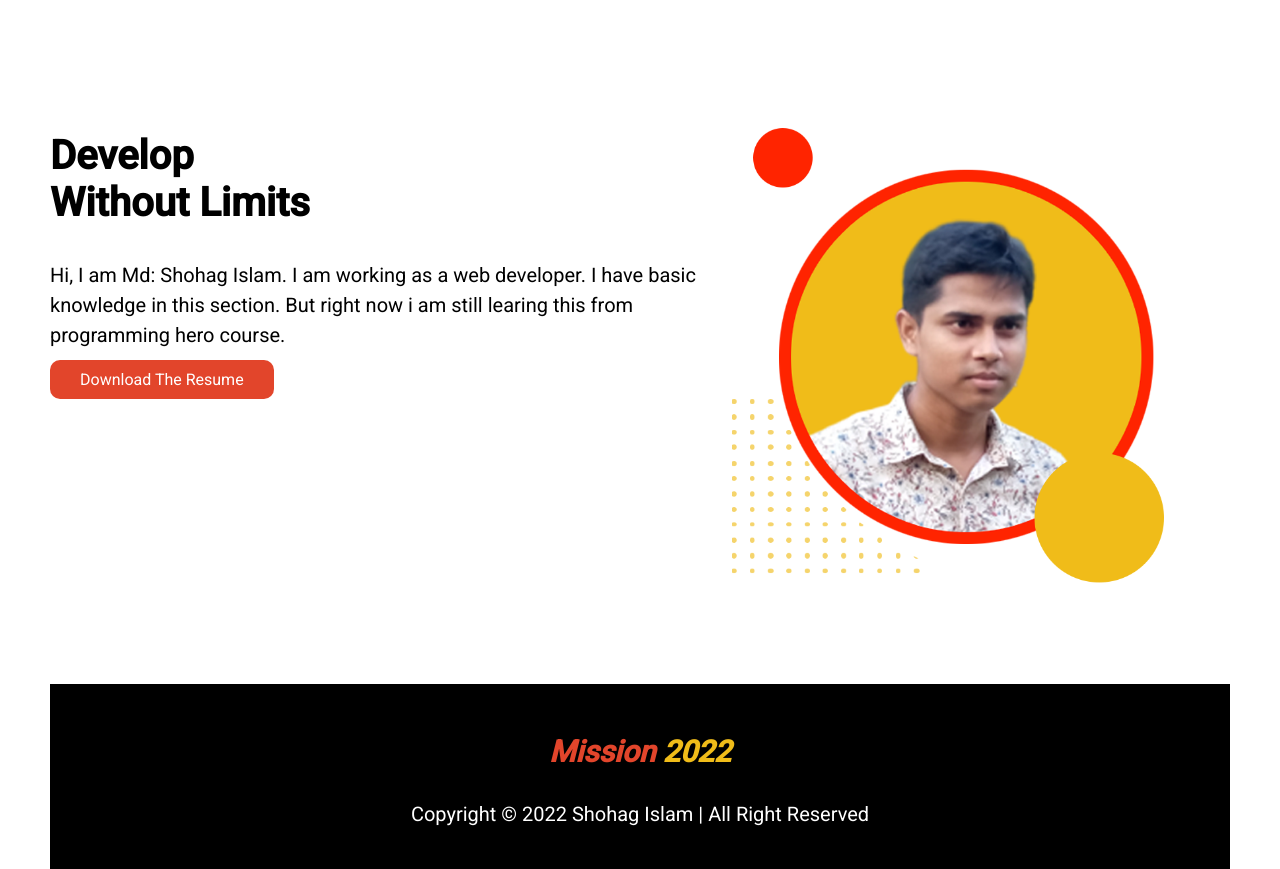
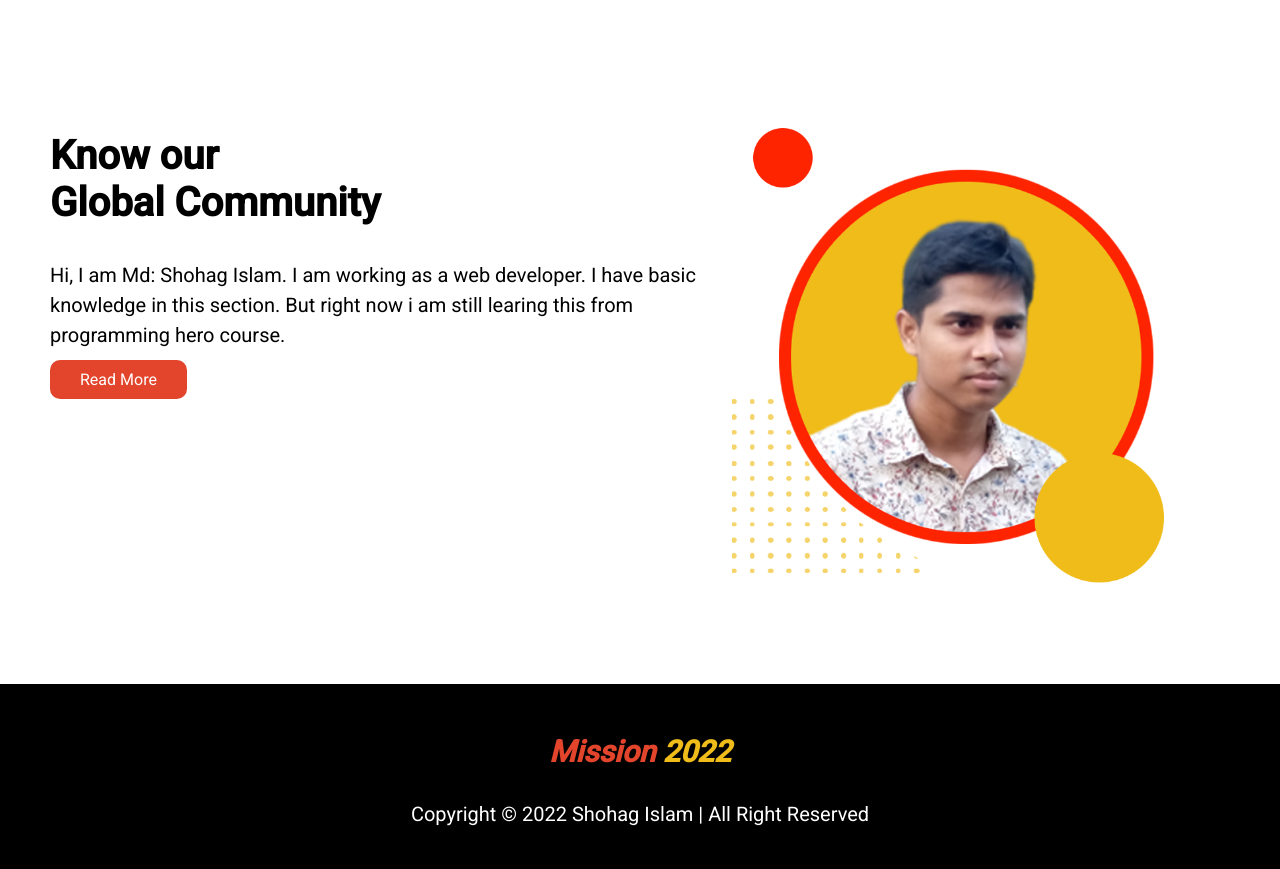
Before and after one commit to shohagislambd/first-assignment, a plain HTML site: page index.html in a window 1280 px wide. Shown: the part 1863-2732 px from the top of the page. Drawn offline with Linux system fonts and the light colour scheme.

Commit message:
add footer update margin css

```diff
--- a/index.html
+++ b/index.html
@@ -58,9 +58,9 @@
     </section>
     <section id="development-area">
         <div class="development-text">
-            <h2>Develop <br> Without Limits</h2>
+            <h2>Know our<br> Global Community</h2>
             <p>Hi, I am Md: Shohag Islam. I am working as a web developer. I have basic knowledge in this section. But right now i am still learing this from programming hero course.</p>
-            <a target="_blank" class="learn-more-btn" href="https://shohagislam.com/">Download The Resume</a>
+            <a target="_blank" class="learn-more-btn" href="https://shohagislam.com/">Read More</a>
         </div>
         <div class="development-image">
             <img src="images/md-shohag-islam.png" alt="">
--- a/style.css
+++ b/style.css
@@ -81,6 +81,7 @@ footer{
     text-align: center;
     background-color: #000;
     padding:20px 0px;
+    margin:0px -50px;
 }
 .mission{
     color:#E2452B;
```
